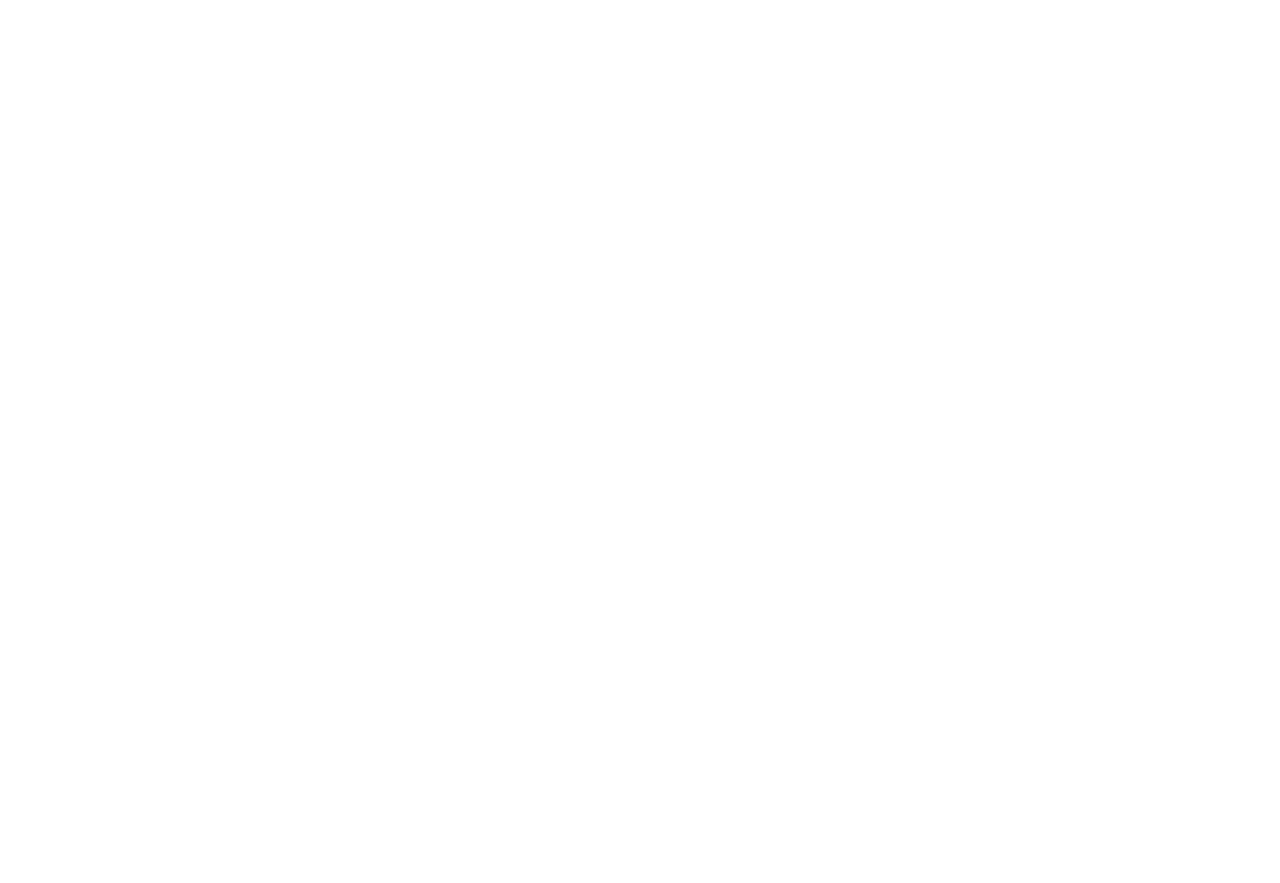
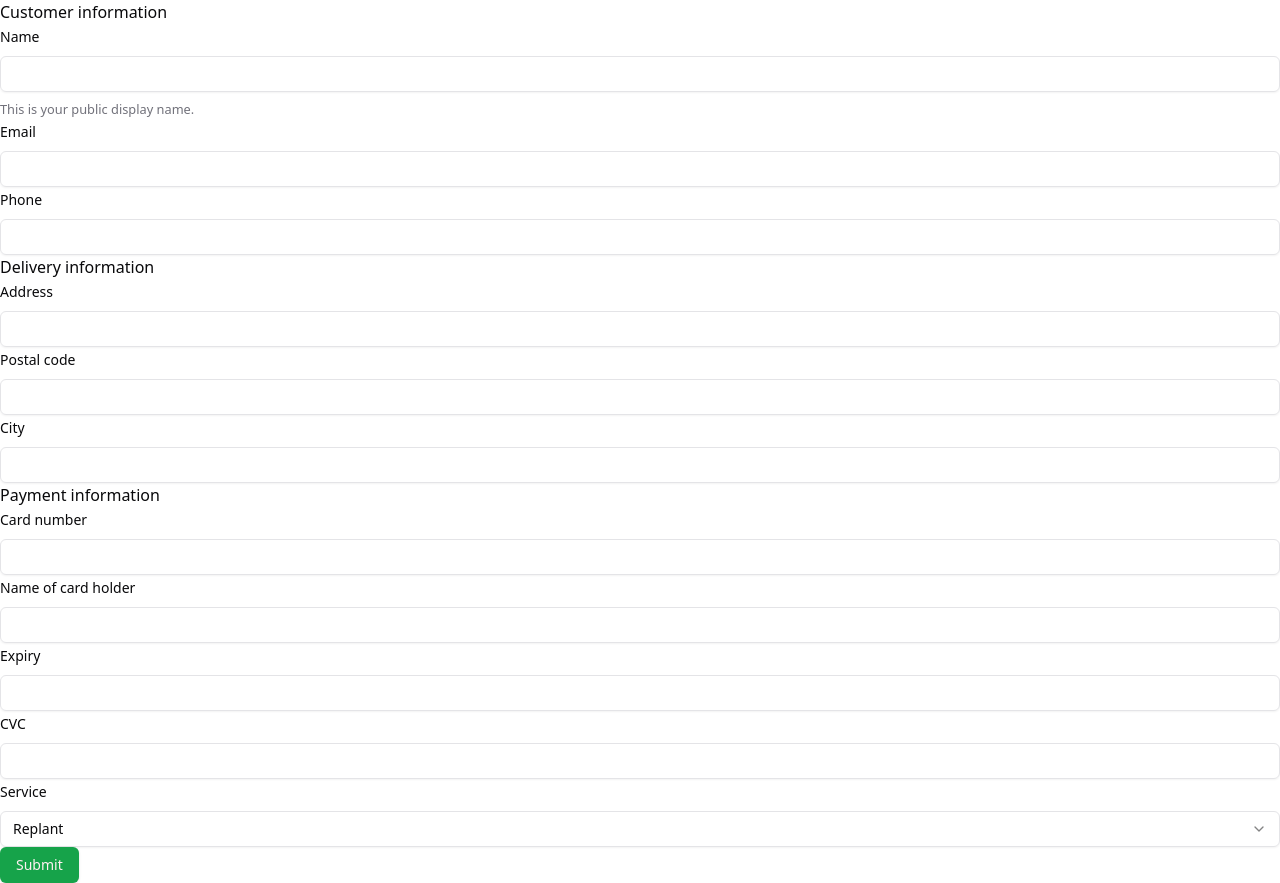
Before and after one commit to innoVeraz/plantbuds, a Next.js app: page /order in a window 1280 px wide. Before the commit the page ends 800 px from the top, so only its background shows below. Built offline with nearby package versions, Linux system fonts and the light colour scheme.

Commit message:
add order form

```diff
--- a/src/app/order/page.tsx
+++ b/src/app/order/page.tsx
@@ -1,27 +1,5 @@
-"use client";
+import { OrderForm } from "@/features/order/components/form";
 
-import { useForm } from "react-hook-form";
-import { date, z } from "zod";
-
-const formSchema = z.object({
-  // customer information
-  name: z.string().min(2).max(255),
-  email: z.string().min(2).max(255),
-  phone: z.string().min(2).max(255),
-  // delivery address
-  address: z.string().min(2).max(255),
-  postalcode: z.string().min(5),
-  city: z.string().min(2).max(255),
-  // payment information
-  cardnumber: z.string().min(16).max(16),
-  cardholder: z.string().min(2).max(255),
-  expiry: z.string().min(5).max(5),
-  cvc: z.string().min(3).max(3),
-  // order details
-  service: z.enum(["replant", "watering", "healthcheck"]),
-  datetime: z.string().datetime(),
-});
-
-export default function OrderForm() {
-  const form = useForm;
+export default function Order() {
+  return <OrderForm />;
 }
--- /dev/null
+++ b/src/features/order/components/form.tsx
@@ -0,0 +1,243 @@
+"use client";
+
+import { Button } from "@/components/ui/button";
+import { DatePicker } from "@/components/ui/date-picker";
+import {
+  Form,
+  FormControl,
+  FormDescription,
+  FormField,
+  FormItem,
+  FormLabel,
+  FormMessage,
+} from "@/components/ui/form";
+import { Input } from "@/components/ui/input";
+import {
+  Select,
+  SelectContent,
+  SelectItem,
+  SelectTrigger,
+  SelectValue,
+} from "@/components/ui/select";
+import { zodResolver } from "@hookform/resolvers/zod";
+import { useForm } from "react-hook-form";
+import { z } from "zod";
+
+const formSchema = z.object({
+  // customer information
+  name: z.string().min(2).max(255),
+  email: z.string().min(2).max(255),
+  phone: z.string().min(2).max(255),
+  // delivery address
+  address: z.string().min(2).max(255),
+  postalcode: z.string().min(5),
+  city: z.string().min(2).max(255),
+  // payment information
+  cardnumber: z.string().min(16).max(16),
+  cardholder: z.string().min(2).max(255),
+  expiry: z.string().min(5).max(5),
+  cvc: z.string().min(3).max(3),
+  // // order details
+  service: z.enum(["replant", "watering", "healthcheck"]),
+  // date: z.string().date(),
+  // time: z.string().time(),
+});
+
+export function OrderForm() {
+  const form = useForm<z.infer<typeof formSchema>>({
+    resolver: zodResolver(formSchema),
+    defaultValues: {
+      name: "",
+      email: "",
+      phone: "",
+      address: "",
+      postalcode: "",
+      city: "",
+      cardnumber: "",
+      cardholder: "",
+      expiry: "",
+      cvc: "",
+      service: "replant",
+      // date: "",
+      // time: "",
+    },
+  });
+  function onSubmit(values: z.infer<typeof formSchema>) {
+    // Do something with the form values.
+    // ✅ This will be type-safe and validated.
+    // Send to backend
+    console.log(values);
+  }
+  return (
+    <Form {...form}>
+      <form onSubmit={form.handleSubmit(onSubmit)}>
+        <p>Customer information</p>
+        <FormField
+          name="name"
+          render={({ field }) => (
+            <FormItem>
+              <FormLabel>Name</FormLabel>
+              <FormControl>
+                <Input {...field} />
+              </FormControl>
+              <FormDescription>
+                This is your public display name.
+              </FormDescription>
+              <FormMessage />
+            </FormItem>
+          )}
+        />
+        <FormField
+          name="email"
+          render={({ field }) => (
+            <FormItem>
+              <FormLabel>Email</FormLabel>
+              <FormControl>
+                <Input {...field} />
+              </FormControl>
+              <FormMessage />
+            </FormItem>
+          )}
+        />
+        <FormField
+          name="phone"
+          render={({ field }) => (
+            <FormItem>
+              <FormLabel>Phone</FormLabel>
+              <FormControl>
+                <Input {...field} />
+              </FormControl>
+              <FormMessage />
+            </FormItem>
+          )}
+        />
+        <p>Delivery information</p>
+        <FormField
+          name="address"
+          render={({ field }) => (
+            <FormItem>
+              <FormLabel>Address</FormLabel>
+              <FormControl>
+                <Input {...field} />
+              </FormControl>
+              <FormMessage />
+            </FormItem>
+          )}
+        />
+        <FormField
+          name="postalcode"
+          render={({ field }) => (
+            <FormItem>
+              <FormLabel>Postal code</FormLabel>
+              <FormControl>
+                <Input {...field} />
+              </FormControl>
+              <FormMessage />
+            </FormItem>
+          )}
+        />
+        <FormField
+          name="city"
+          render={({ field }) => (
+            <FormItem>
+              <FormLabel>City</FormLabel>
+              <FormControl>
+                <Input {...field} />
+              </FormControl>
+              <FormMessage />
+            </FormItem>
+          )}
+        />
+        <p>Payment information</p>
+        <FormField
+          name="cardnumber"
+          render={({ field }) => (
+            <FormItem>
+              <FormLabel>Card number</FormLabel>
+              <FormControl>
+                <Input {...field} />
+              </FormControl>
+              <FormMessage />
+            </FormItem>
+          )}
+        />
+        <FormField
+          name="cardholder"
+          render={({ field }) => (
+            <FormItem>
+              <FormLabel>Name of card holder</FormLabel>
+              <FormControl>
+                <Input {...field} />
+              </FormControl>
+              <FormMessage />
+            </FormItem>
+          )}
+        />
+        <FormField
+          name="expiry"
+          render={({ field }) => (
+            <FormItem>
+              <FormLabel>Expiry</FormLabel>
+              <FormControl>
+                <Input {...field} />
+              </FormControl>
+              <FormMessage />
+            </FormItem>
+          )}
+        />
+        <FormField
+          name="cvc"
+          render={({ field }) => (
+            <FormItem>
+              <FormLabel>CVC</FormLabel>
+              <FormControl>
+                <Input {...field} />
+              </FormControl>
+              <FormMessage />
+            </FormItem>
+          )}
+        />
+        <FormField
+          name="service"
+          render={({ field }) => (
+            <FormItem>
+              <FormLabel>Service</FormLabel>
+              <FormControl>
+                <Select
+                  onValueChange={field.onChange}
+                  defaultValue={field.value}
+                >
+                  <SelectTrigger>
+                    <SelectValue placeholder="Select Service" />
+                  </SelectTrigger>
+                  <SelectContent>
+                    <SelectItem value="replant">Replant</SelectItem>
+                    <SelectItem value="watering">Watering</SelectItem>
+                    <SelectItem value="healthcheck">Healthcheck</SelectItem>
+                  </SelectContent>
+                </Select>
+              </FormControl>
+              <FormMessage />
+            </FormItem>
+          )}
+        />
+        {/* How to implement DatePicker with Form: */}
+        {/* https://ui.shadcn.com/docs/components/date-picker#form */}
+        {/* <FormField */}
+        {/*   name="datetime" */}
+        {/*   render={({ field }) => ( */}
+        {/*     <FormItem> */}
+        {/*       <FormLabel>Date & time</FormLabel> */}
+        {/*       <FormControl> */}
+        {/*          <Input {...field} />  */}
+        {/*         <DatePicker {...field} /> */}
+        {/*       </FormControl> */}
+        {/*       <FormMessage /> */}
+        {/*     </FormItem> */}
+        {/*   )} */}
+        {/* /> */}
+        <Button type="submit">Submit</Button>
+      </form>
+    </Form>
+  );
+}
```
